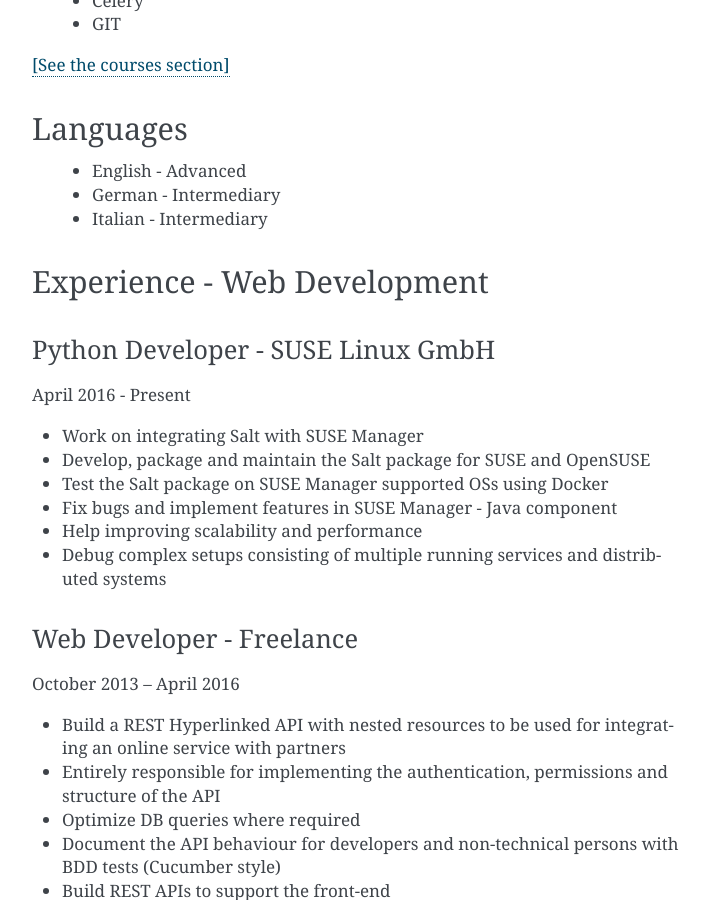
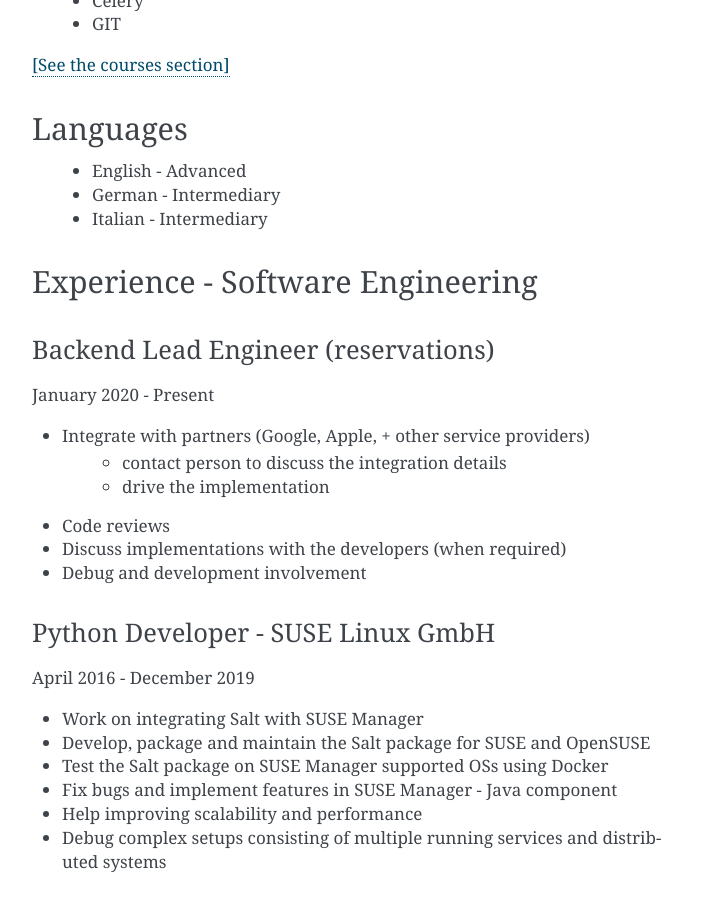
Before and after one commit to dincamihai/dincamihai.github.io, a Sphinx documentation site: the page built from source/index.rst, in a window 1280 px wide and 900 px high, scrolled down 1465 px. Shown: the whole window, without its empty margins (388-1097 px from the left). Built offline with Sphinx 7.4.7, drawn with Linux system fonts in a browser that asks for light colours; some of the changed text lies outside the part shown.

Commit message:
Update index.rst

```diff
--- a/source/index.rst
+++ b/source/index.rst
@@ -74,12 +74,23 @@
     - Italian - Intermediary
 
 
-Experience - Web Development
-----------------------------
+Experience - Software Engineering
+---------------------------------
+
+Backend Lead Engineer (reservations)
+^^^^^^^^^^^^^^^^^^^^^^^^^^^^^^^^^^^^
+January 2020 - Present
+
+* Integrate with partners (Google, Apple, + other service providers)
+    - contact person to discuss the integration details
+    - drive the implementation
+* Code reviews
+* Discuss implementations with the developers (when required)
+* Debug and development involvement
 
 Python Developer - SUSE Linux GmbH
 ^^^^^^^^^^^^^^^^^^^^^^^^^^^^^^^^^^
-April 2016 - Present
+April 2016 - December 2019
 
 * Work on integrating Salt with SUSE Manager
 * Develop, package and maintain the Salt package for SUSE and OpenSUSE
```
